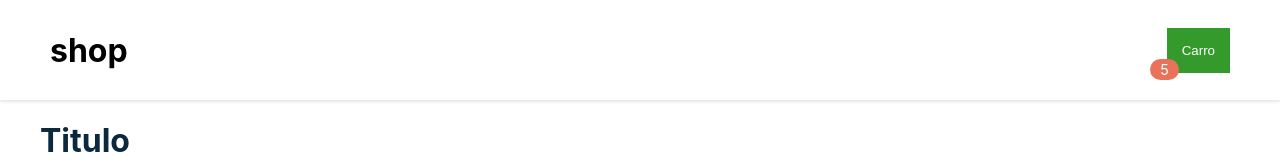
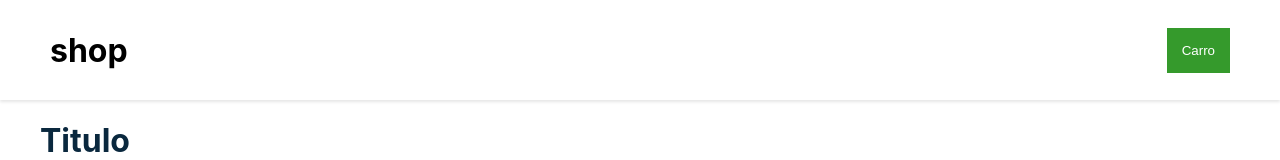
Before and after one commit to BigCarrasco/Carro-de-compras, a React (Create React App) app: page / in a window 1280 px wide. Shown: the top 160 px of the page. Built offline with nearby package versions, Linux system fonts and the light colour scheme.

Commit message:
mostrando la cantidad dinamica de los elemento en el carro en forma de burbuja - logica

```diff
--- a/src/App.js
+++ b/src/App.js
@@ -12,7 +12,6 @@
             {name: 'Lechuga', price: 500, img: '/productos/lechuga.jpg'},
         ],
         carro: [
-          //declaración vacia
         ],
     }
 
@@ -37,10 +36,10 @@
     }
 
     render () {
-        console.log(this.state.carro)
+
         return (
             <div>
-                <Navbar/>
+                <Navbar carro={this.state.carro}/>
                     <Layout>
                         <Title/>
                         <Productos
--- a/src/components/Carro.js
+++ b/src/components/Carro.js
@@ -18,10 +18,15 @@
 }
 class Carro extends Component {
     render() {
+        const { carro } = this.props
+        const cantidad = carro.reduce((acc, el) => acc + el.cantidad, 0)
         return (
             <div>
                 <span style={styles.bubble}>
-                    <BubbleAlert value = {5}/>
+                    {cantidad !== 0
+                        ? <BubbleAlert value = {cantidad}/>
+                        : null
+                    }
                 </span>
                 <button style = {styles.button}>Carro</button>
             </div>
--- a/src/components/Navbar.js
+++ b/src/components/Navbar.js
@@ -16,10 +16,11 @@
 }
 class Navbar extends Component {
     render(){
+        const { carro } = this.props
         return(
             <nav style = {styles.navbar}>
                 <Logo/>
-                <Carro/>
+                <Carro carro={carro}/>
             </nav>
                 )
             }
```
